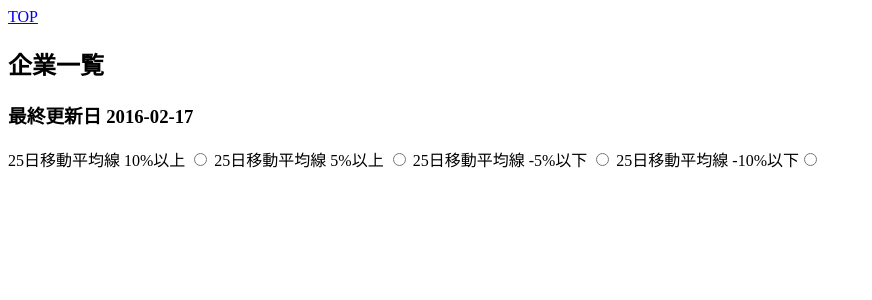
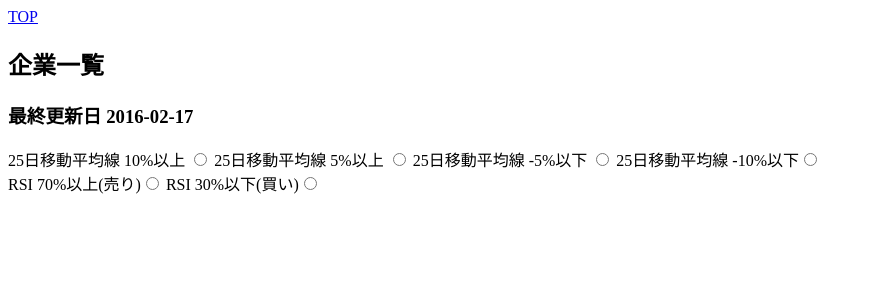
Before and after one commit to her0e1c1/pystock, a Flask app: page / in a window 1280 px wide. Shown: the top 300 px of the page, without its empty margins (0-872 px from the left). Run offline with Flask 2, Linux system fonts and the light colour scheme; data that the repository does not hold is empty; parts of the project's set-up code (start-up, migrations or seed data) failed here and were passed over.

Commit message:
filter by RSI

```diff
--- a/stock/server/main.py
+++ b/stock/server/main.py
@@ -15,7 +15,14 @@ def index():
         v = int(request.args.get("ratio_closing_minus_rolling_mean_25"))
     except:
         v = None
-    company_list = service.get_companies(ratio_closing_minus_rolling_mean_25=v)
+    try:
+        v2 = int(request.args.get("closing_rsi_14"))
+    except:
+        v2 = None
+    company_list = service.get_companies(
+        ratio_closing_minus_rolling_mean_25=v,
+        closing_rsi_14=v2,
+    )
     return render_template('index.html', **{"company_list": company_list,
                                             "last_date": service.last_date()})
 
--- a/stock/server/templates/index.html
+++ b/stock/server/templates/index.html
@@ -14,6 +14,9 @@
     25日移動平均線 5%以上  <input type="radio" name="ratio_closing_minus_rolling_mean_25" value="5">
     25日移動平均線 -5%以下 <input type="radio" name="ratio_closing_minus_rolling_mean_25" value="-5">
     25日移動平均線 -10%以下<input type="radio" name="ratio_closing_minus_rolling_mean_25" value="-10">
+    <br>
+    RSI 70%以上(売り)<input type="radio" name="closing_rsi_14" value="70">
+    RSI 30%以下(買い)<input type="radio" name="closing_rsi_14" value="-30">
     <!-- <input type="submit" value="更新"> -->
   </form>
   <ul>
--- a/stock/service/__init__.py
+++ b/stock/service/__init__.py
@@ -25,9 +25,11 @@ def scrape_and_store(min_id=1, max_id=None, start=None, end=None,
         set(id, each=each, ignore=True, last_date=last_date)
 
 
-def get_companies(ratio_closing_minus_rolling_mean_25=None):
+def get_companies(ratio_closing_minus_rolling_mean_25=None,
+                  closing_rsi_14=None):
     session = query.models.Session()
     q = query.Company.query(session)
+
     if ratio_closing_minus_rolling_mean_25 is not None:
         ratio = ratio_closing_minus_rolling_mean_25
         q = q.join(query.models.Company.search_field)
@@ -36,6 +38,16 @@ def get_companies(ratio_closing_minus_rolling_mean_25=None):
             q = q.filter(col >= ratio)
         else:
             q = q.filter(col < ratio)
+
+    if closing_rsi_14 is not None:
+        rsi = closing_rsi_14
+        q = q.join(query.models.Company.search_field)
+        col = query.models.CompanySearchField.closing_rsi_14
+        if rsi >= 0:
+            q = q.filter(col >= rsi)
+        else:
+            rsi *= -1
+            q = q.filter(col < rsi)
     return q.all()
 
 
```
